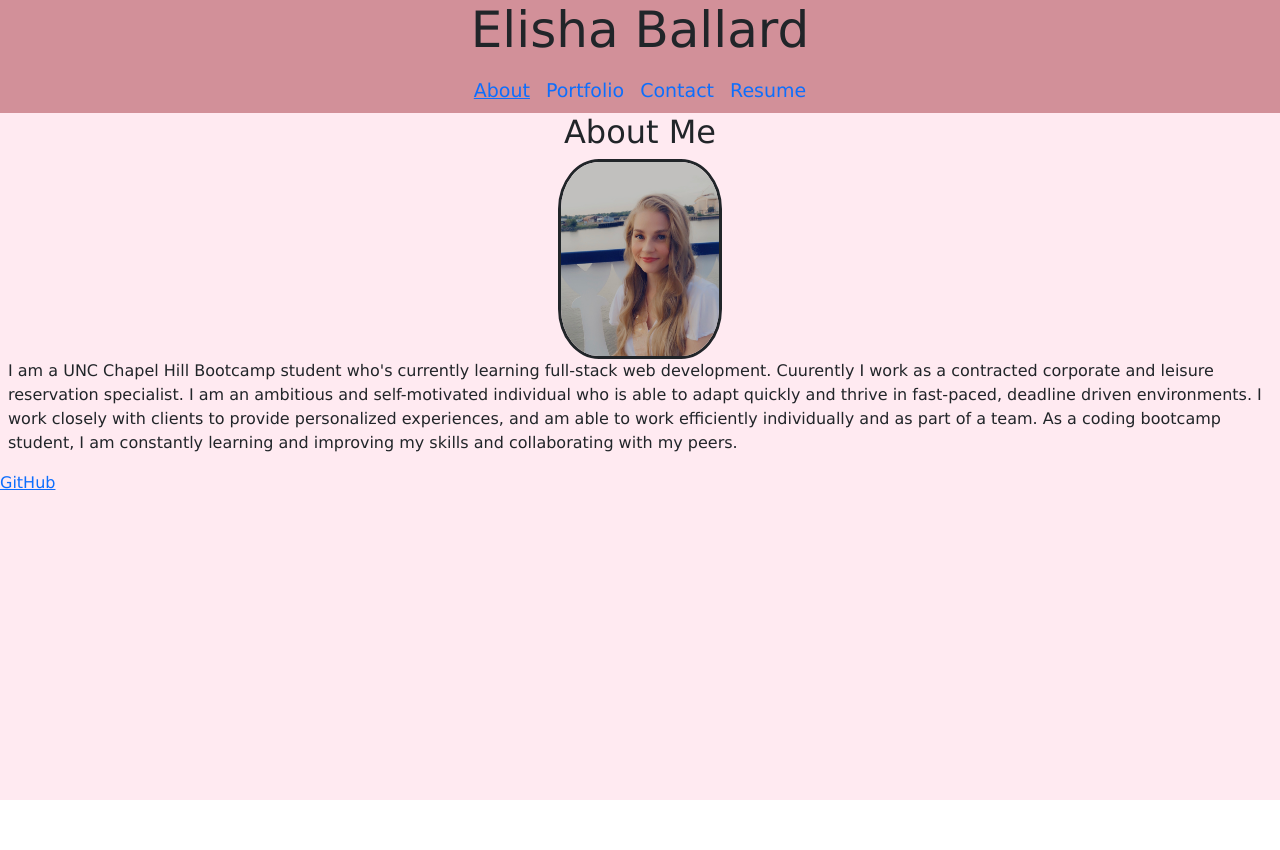
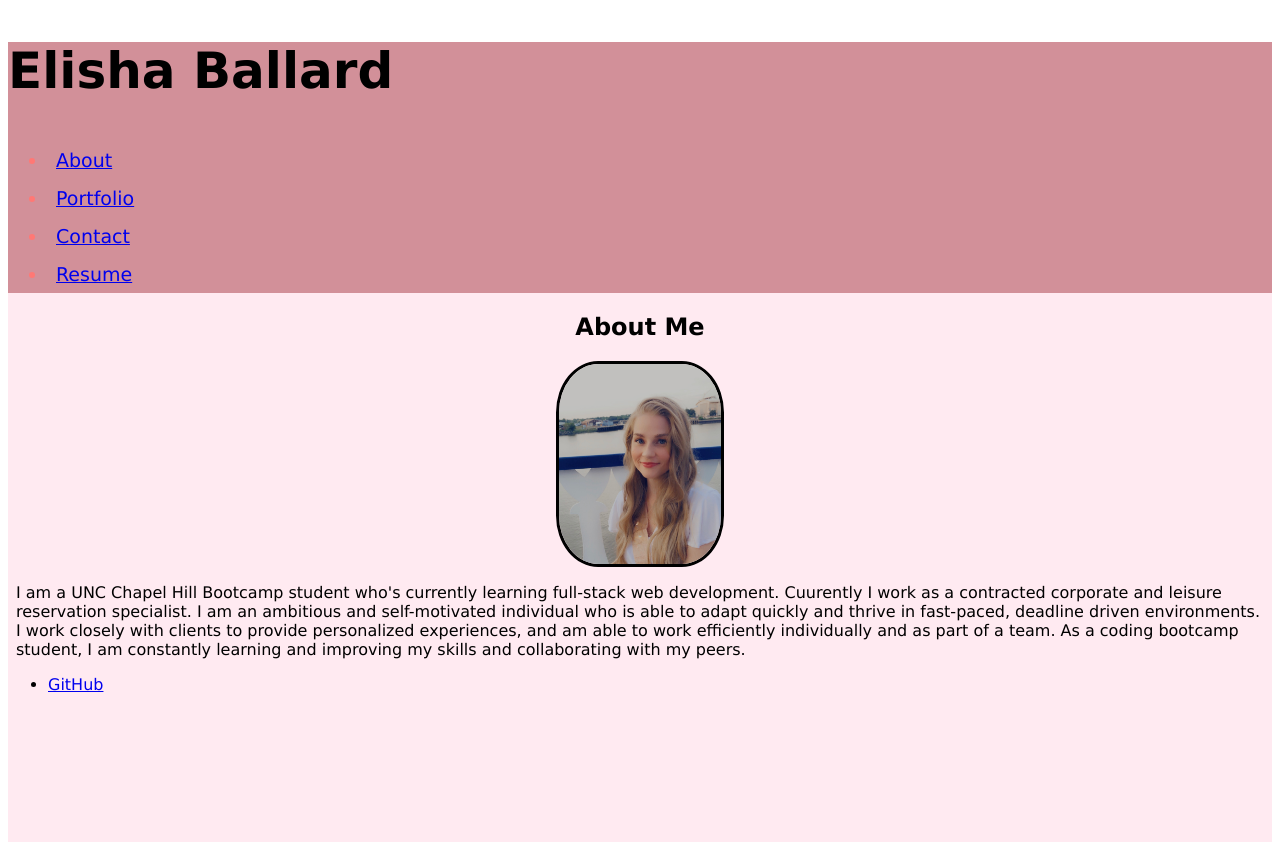
Before and after one commit to ldom3976/my-react-portfolio, a React (Create React App) app in the folder my-react-portfolio/: page / in a window 1280 px wide. Before the commit the page ends 800 px from the top, so only its background shows below. Built offline with nearby package versions, Linux system fonts and the light colour scheme.

Commit message:
started some styling for footer, got an error with bootstrap so have to figure that out

```diff
--- a/my-react-portfolio/src/components/Footer.js
+++ b/my-react-portfolio/src/components/Footer.js
@@ -1,4 +1,12 @@
 import React from 'react';
+
+const styles = {
+  icons: {
+    borderRadius: '25%',
+    filter: 'opacity(100%)',
+    margin: '5px',
+  },
+};
 
  function Footer() {
    return (
@@ -10,6 +18,6 @@ import React from 'react';
        </li>
        </ul>
        );
-    }
+    };
 
     export default Footer;
--- a/my-react-portfolio/src/index.js
+++ b/my-react-portfolio/src/index.js
@@ -1,6 +1,6 @@
 import React from 'react';
  import ReactDOM from 'react-dom';
  import App from './App';
- import 'bootstrap/dist/css/bootstrap.min.css';
+ // import 'bootstrap/dist/css/bootstrap.min.css';
 
  ReactDOM.render(<App />, document.getElementById('root'));
```
